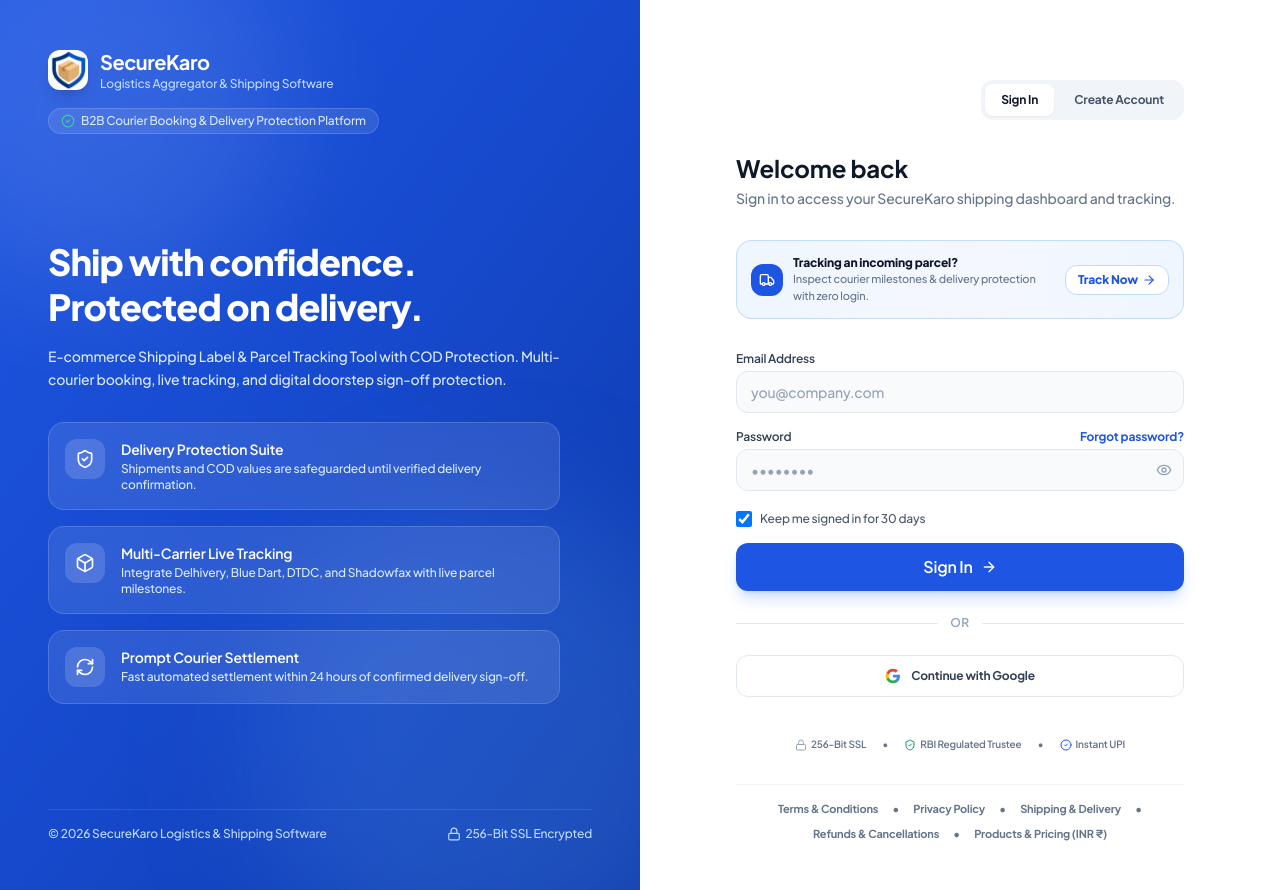
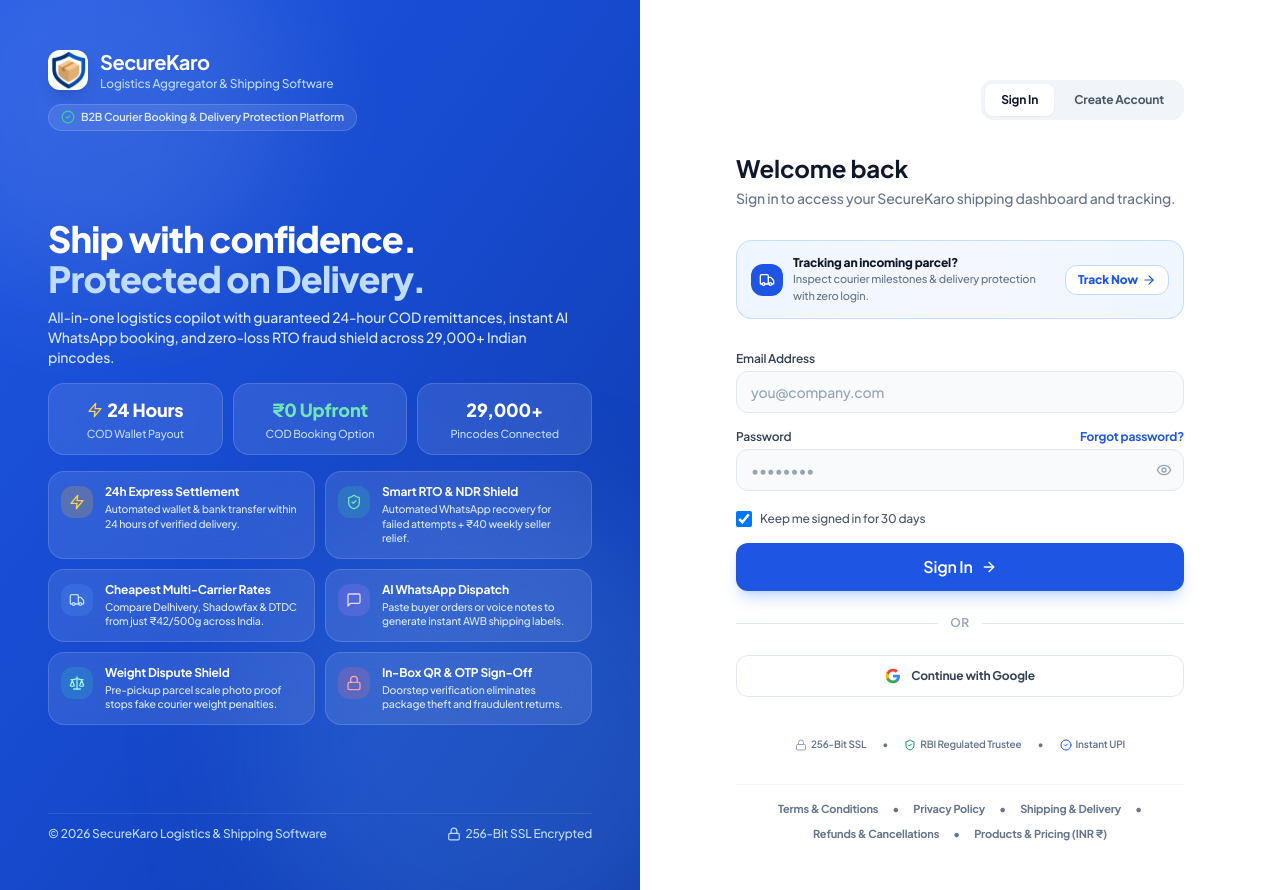
Before and after one commit to kartickk4/safecart-frontend, a React (Vite) app: page /login in a window 1280 px wide. Built offline with nearby package versions, Linux system fonts and the light colour scheme; no server answers; what @capacitor/core would draw is missing.

Commit message:
feat(ui): enrich auth left panel with 24h settlement, stats, and 6 core merchant benefits

```diff
--- a/src/views/AuthView.jsx
+++ b/src/views/AuthView.jsx
@@ -1,5 +1,5 @@
 import React, { useState, useEffect } from 'react';
-import { ShieldCheck, Box, RefreshCw, Eye, EyeOff, Lock, CheckCircle2, ArrowRight, UserCheck, ShoppingBag, Store, Package, X, Sparkles, ChevronRight, MapPin, Truck, AlertCircle, Gift, Tag } from 'lucide-react';
+import { ShieldCheck, Box, RefreshCw, Eye, EyeOff, Lock, CheckCircle2, ArrowRight, UserCheck, ShoppingBag, Store, Package, X, Sparkles, ChevronRight, MapPin, Truck, AlertCircle, Gift, Tag, Zap, Scale, Clock, MessageSquare } from 'lucide-react';
 import { authAPI, profileAPI } from '../services/api';
 import PhoneInput from '../components/PhoneInput';
 import { validateEmail, validatePincode, sanitizePincode } from '../utils/validators';
@@ -733,14 +733,14 @@ export default function AuthView({ initialMode = 'login', onModeChange, onAuthSu
   return (
     <div className="min-h-screen w-full flex bg-[#F7F9FC]">
       {/* LEFT HERO COLUMN - ROYAL BLUE SECUREKARO BRANDING */}
-      <div className="hidden lg:flex lg:w-1/2 bg-gradient-to-br from-[#1E56E3] via-[#1649CC] to-[#0D38A8] text-white p-12 flex-col justify-between relative overflow-hidden select-none">
+      <div className="hidden lg:flex lg:w-1/2 bg-gradient-to-br from-[#1E56E3] via-[#1649CC] to-[#0D38A8] text-white p-8 xl:p-12 flex-col justify-between relative overflow-hidden select-none">
         {/* Background glow elements */}
         <div className="absolute -top-24 -left-24 w-96 h-96 bg-white/10 rounded-full blur-3xl pointer-events-none"></div>
         <div className="absolute -bottom-24 -right-24 w-[30rem] h-[30rem] bg-blue-400/20 rounded-full blur-3xl pointer-events-none"></div>
 
         {/* Brand Header */}
         <div className="relative z-10">
-          <div className="flex items-center gap-3 mb-3">
+          <div className="flex items-center gap-3 mb-2">
             <img
               src="/logo.jpg"
               alt="SecureKaro"
@@ -750,61 +750,129 @@ export default function AuthView({ initialMode = 'login', onModeChange, onAuthSu
               <h1 className="text-xl font-bold tracking-tight text-white flex items-center gap-2">
                 SecureKaro
               </h1>
-              <p className="text-xs text-blue-200 font-medium">Logistics Aggregator & Shipping Software</p>
+              <p className="text-xs text-blue-200 font-medium">Logistics Aggregator &amp; Shipping Software</p>
             </div>
           </div>
-          <div className="inline-flex items-center gap-1.5 px-3 py-1 rounded-full bg-white/10 backdrop-blur-md border border-white/15 text-xs text-blue-100 font-medium mt-1">
+          <div className="inline-flex items-center gap-1.5 px-3 py-1 rounded-full bg-white/10 backdrop-blur-md border border-white/15 text-[11px] text-blue-100 font-semibold mt-1">
             <CheckCircle2 className="w-3.5 h-3.5 text-emerald-400" />
-            B2B Courier Booking & Delivery Protection Platform
+            B2B Courier Booking &amp; Delivery Protection Platform
           </div>
         </div>
 
-        {/* Hero Copy & Feature Cards */}
-        <div className="my-auto relative z-10 max-w-lg">
-          <h2 className="text-4xl font-extrabold tracking-tight leading-tight text-white mb-4">
+        {/* Hero Copy & Highlight Badges */}
+        <div className="relative z-10 max-w-xl my-4">
+          <h2 className="text-3xl xl:text-4xl font-extrabold tracking-tight leading-tight text-white mb-2">
             Ship with confidence.<br />
-            Protected on delivery.
+            <span className="text-blue-200">Protected on Delivery.</span>
           </h2>
-          <p className="text-blue-100 text-sm leading-relaxed mb-8">
-            E-commerce Shipping Label & Parcel Tracking Tool with COD Protection. Multi-courier booking, live tracking, and digital doorstep sign-off protection.
+          <p className="text-blue-100 text-xs xl:text-sm leading-relaxed mb-4">
+            All-in-one logistics copilot with guaranteed 24-hour COD remittances, instant AI WhatsApp booking, and zero-loss RTO fraud shield across 29,000+ Indian pincodes.
           </p>
 
-          <div className="space-y-4">
-            <div className="p-4 rounded-2xl bg-white/10 backdrop-blur-md border border-white/15 flex items-start gap-4 transition hover:bg-white/15">
-              <div className="p-2.5 rounded-xl bg-white/15 text-white">
-                <ShieldCheck className="w-5 h-5" />
+          {/* Key Stat Counter Capsules */}
+          <div className="grid grid-cols-3 gap-2.5 mb-4">
+            <div className="p-2.5 xl:p-3 rounded-2xl bg-white/10 backdrop-blur-md border border-white/15 text-center transition hover:bg-white/15">
+              <div className="text-base xl:text-lg font-black text-white flex items-center justify-center gap-1">
+                <Zap className="w-4 h-4 text-amber-300" />
+                <span>24 Hours</span>
+              </div>
+              <div className="text-[10px] xl:text-[11px] text-blue-200 font-medium mt-0.5">COD Wallet Payout</div>
+            </div>
+            <div className="p-2.5 xl:p-3 rounded-2xl bg-white/10 backdrop-blur-md border border-white/15 text-center transition hover:bg-white/15">
+              <div className="text-base xl:text-lg font-black text-emerald-300">₹0 Upfront</div>
+              <div className="text-[10px] xl:text-[11px] text-blue-200 font-medium mt-0.5">COD Booking Option</div>
+            </div>
+            <div className="p-2.5 xl:p-3 rounded-2xl bg-white/10 backdrop-blur-md border border-white/15 text-center transition hover:bg-white/15">
+              <div className="text-base xl:text-lg font-black text-white">29,000+</div>
+              <div className="text-[10px] xl:text-[11px] text-blue-200 font-medium mt-0.5">Pincodes Connected</div>
+            </div>
+          </div>
+
+          {/* 6 High-Impact Merchant Benefit Cards */}
+          <div className="grid grid-cols-1 xl:grid-cols-2 gap-2.5">
+            {/* Benefit 1: 24h Settlement */}
+            <div className="p-3 rounded-2xl bg-white/10 backdrop-blur-md border border-white/15 flex items-start gap-3 transition hover:bg-white/15">
+              <div className="p-2 rounded-xl bg-amber-400/20 text-amber-300 shrink-0 mt-0.5">
+                <Zap className="w-4 h-4" />
               </div>
               <div>
-                <h3 className="font-semibold text-sm text-white">Delivery Protection Suite</h3>
-                <p className="text-xs text-blue-100 mt-0.5">Shipments and COD values are safeguarded until verified delivery confirmation.</p>
-              </div>
-            </div>
-
-            <div className="p-4 rounded-2xl bg-white/10 backdrop-blur-md border border-white/15 flex items-start gap-4 transition hover:bg-white/15">
-              <div className="p-2.5 rounded-xl bg-white/15 text-white">
-                <Box className="w-5 h-5" />
+                <h3 className="font-bold text-xs text-white">24h Express Settlement</h3>
+                <p className="text-[10.5px] text-blue-100 leading-snug mt-0.5">
+                  Automated wallet &amp; bank transfer within 24 hours of verified delivery.
+                </p>
+              </div>
+            </div>
+
+            {/* Benefit 2: Smart RTO Protection */}
+            <div className="p-3 rounded-2xl bg-white/10 backdrop-blur-md border border-white/15 flex items-start gap-3 transition hover:bg-white/15">
+              <div className="p-2 rounded-xl bg-emerald-400/20 text-emerald-300 shrink-0 mt-0.5">
+                <ShieldCheck className="w-4 h-4" />
               </div>
               <div>
-                <h3 className="font-semibold text-sm text-white">Multi-Carrier Live Tracking</h3>
-                <p className="text-xs text-blue-100 mt-0.5">Integrate Delhivery, Blue Dart, DTDC, and Shadowfax with live parcel milestones.</p>
-              </div>
-            </div>
-
-            <div className="p-4 rounded-2xl bg-white/10 backdrop-blur-md border border-white/15 flex items-start gap-4 transition hover:bg-white/15">
-              <div className="p-2.5 rounded-xl bg-white/15 text-white">
-                <RefreshCw className="w-5 h-5" />
+                <h3 className="font-bold text-xs text-white">Smart RTO &amp; NDR Shield</h3>
+                <p className="text-[10.5px] text-blue-100 leading-snug mt-0.5">
+                  Automated WhatsApp recovery for failed attempts + ₹40 weekly seller relief.
+                </p>
+              </div>
+            </div>
+
+            {/* Benefit 3: Multi-Carrier Shipping Rates */}
+            <div className="p-3 rounded-2xl bg-white/10 backdrop-blur-md border border-white/15 flex items-start gap-3 transition hover:bg-white/15">
+              <div className="p-2 rounded-xl bg-blue-400/20 text-blue-200 shrink-0 mt-0.5">
+                <Truck className="w-4 h-4" />
               </div>
               <div>
-                <h3 className="font-semibold text-sm text-white">Prompt Courier Settlement</h3>
-                <p className="text-xs text-blue-100 mt-0.5">Fast automated settlement within 24 hours of confirmed delivery sign-off.</p>
+                <h3 className="font-bold text-xs text-white">Cheapest Multi-Carrier Rates</h3>
+                <p className="text-[10.5px] text-blue-100 leading-snug mt-0.5">
+                  Compare Delhivery, Shadowfax &amp; DTDC from just ₹42/500g across India.
+                </p>
+              </div>
+            </div>
+
+            {/* Benefit 4: AI WhatsApp Copilot */}
+            <div className="p-3 rounded-2xl bg-white/10 backdrop-blur-md border border-white/15 flex items-start gap-3 transition hover:bg-white/15">
+              <div className="p-2 rounded-xl bg-purple-400/20 text-purple-200 shrink-0 mt-0.5">
+                <MessageSquare className="w-4 h-4" />
+              </div>
+              <div>
+                <h3 className="font-bold text-xs text-white">AI WhatsApp Dispatch</h3>
+                <p className="text-[10.5px] text-blue-100 leading-snug mt-0.5">
+                  Paste buyer orders or voice notes to generate instant AWB shipping labels.
+                </p>
+              </div>
+            </div>
+
+            {/* Benefit 5: Weight Shield */}
+            <div className="p-3 rounded-2xl bg-white/10 backdrop-blur-md border border-white/15 flex items-start gap-3 transition hover:bg-white/15">
+              <div className="p-2 rounded-xl bg-teal-400/20 text-teal-200 shrink-0 mt-0.5">
+                <Scale className="w-4 h-4" />
+              </div>
+              <div>
+                <h3 className="font-bold text-xs text-white">Weight Dispute Shield</h3>
+                <p className="text-[10.5px] text-blue-100 leading-snug mt-0.5">
+                  Pre-pickup parcel scale photo proof stops fake courier weight penalties.
+                </p>
+              </div>
+            </div>
+
+            {/* Benefit 6: In-Box QR Sign-Off */}
+            <div className="p-3 rounded-2xl bg-white/10 backdrop-blur-md border border-white/15 flex items-start gap-3 transition hover:bg-white/15">
+              <div className="p-2 rounded-xl bg-rose-400/20 text-rose-300 shrink-0 mt-0.5">
+                <Lock className="w-4 h-4" />
+              </div>
+              <div>
+                <h3 className="font-bold text-xs text-white">In-Box QR &amp; OTP Sign-Off</h3>
+                <p className="text-[10.5px] text-blue-100 leading-snug mt-0.5">
+                  Doorstep verification eliminates package theft and fraudulent returns.
+                </p>
               </div>
             </div>
           </div>
         </div>
 
         {/* Footer info */}
-        <div className="relative z-10 text-xs text-blue-200 flex items-center justify-between border-t border-white/10 pt-4">
-          <span>&copy; {new Date().getFullYear()} SecureKaro Logistics & Shipping Software</span>
+        <div className="relative z-10 text-xs text-blue-200 flex items-center justify-between border-t border-white/10 pt-3">
+          <span>&copy; {new Date().getFullYear()} SecureKaro Logistics &amp; Shipping Software</span>
           <span className="flex items-center gap-1"><Lock className="w-3.5 h-3.5" /> 256-Bit SSL Encrypted</span>
         </div>
       </div>
```
